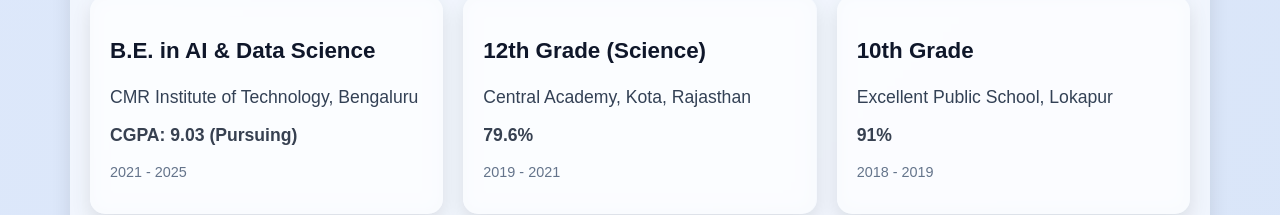
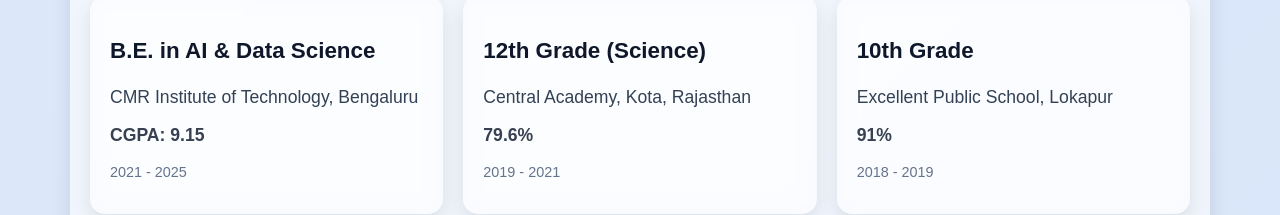
Before and after one commit to aayush93407/portfolio, a React (Create React App) app: page / in a window 1280 px wide. Shown: the part 1720-1935 px from the top of the page. Built offline with nearby package versions, Linux system fonts and the light colour scheme.

Commit message:
Update Education.js

```diff
--- a/src/components/Education.js
+++ b/src/components/Education.js
@@ -5,7 +5,7 @@
   {
     degree: "B.E. in AI & Data Science",
     place: "CMR Institute of Technology, Bengaluru",
-    result: "CGPA: 9.03 (Pursuing)",
+    result: "CGPA: 9.15",
     year: "2021 - 2025"
   },
   {
```
